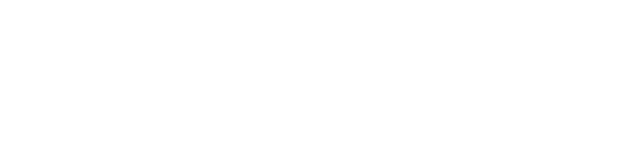
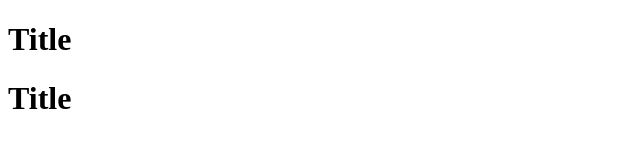
Before and after one commit to syurahbil06/demo-repo, a plain HTML site: page index.html in a window 1280 px wide. Shown: the whole page, without its empty margins (0-640 px from the left). Drawn offline with Linux system fonts and the light colour scheme.

Commit message:
add h2 on index.html

```diff
--- a/index.html
+++ b/index.html
@@ -7,6 +7,7 @@
     <title>Document</title>
 </head>
 <body>
-
+    <h1>Title</h1>
+    <h1>Title</h1>
 </body>
 </html>
```
